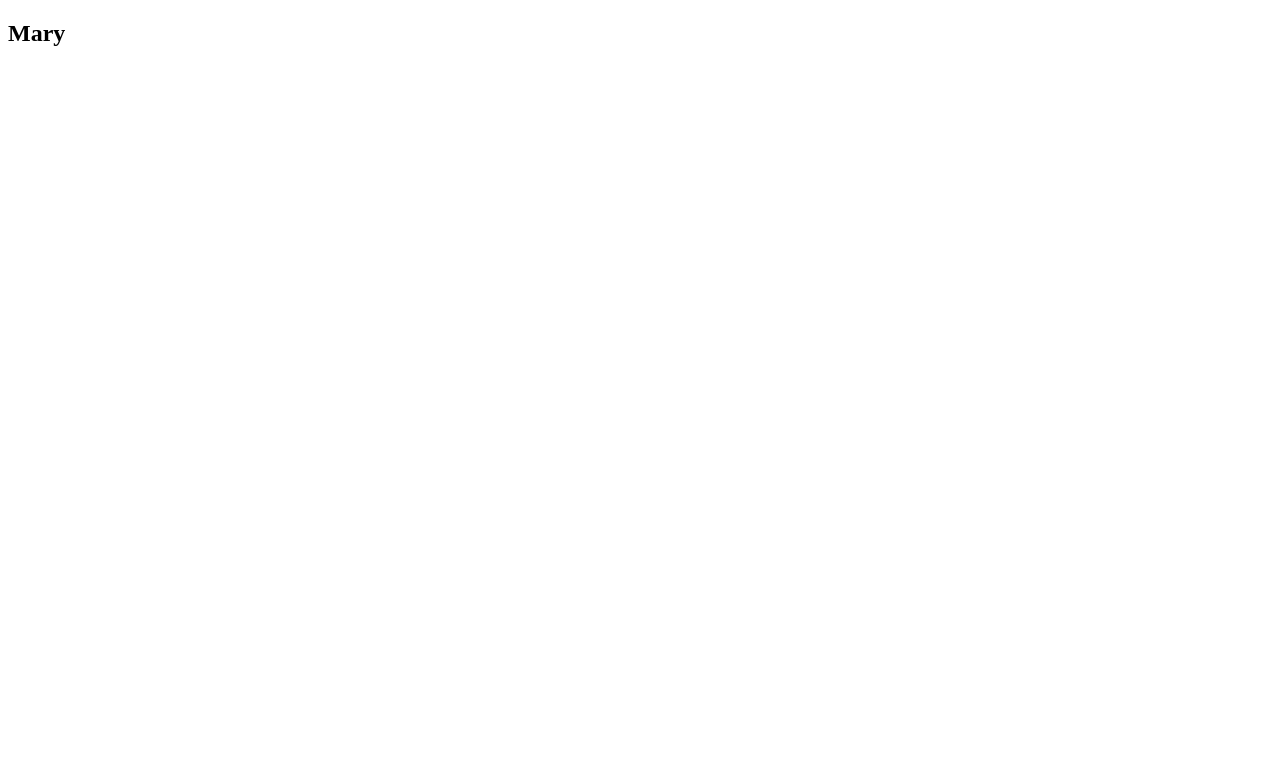
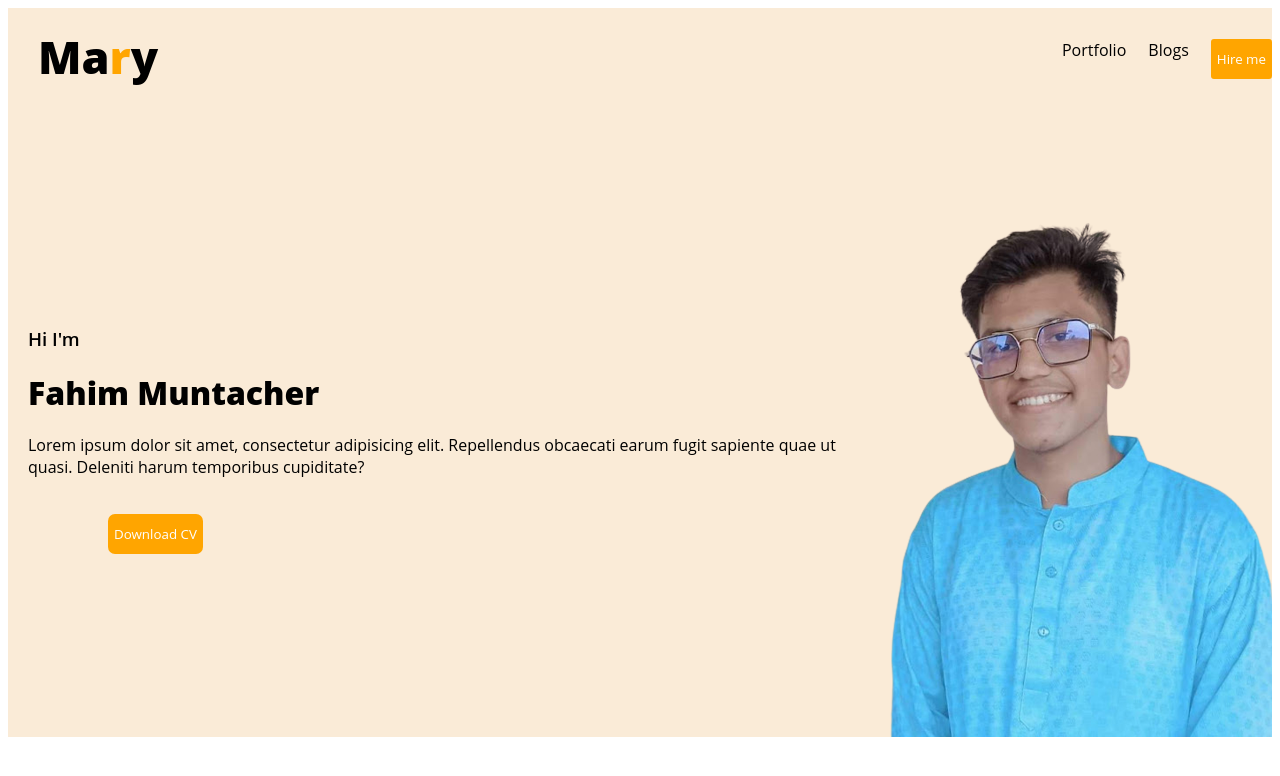
Before and after one commit to fahimmuntacher/First-portfolio-website, a plain HTML site: page index.html in a window 1280 px wide. Drawn offline with Linux system fonts and the light colour scheme.

Commit message:
half commit

```diff
--- a/index.html
+++ b/index.html
@@ -5,8 +5,35 @@
     <meta http-equiv="X-UA-Compatible" content="IE=edge">
     <meta name="viewport" content="width=device-width, initial-scale=1.0">
     <title>my first portfolio website</title>
+    <link rel="stylesheet" href="style/style.css">
 </head>
 <body>
-    <h2>Ma<span class="text-primary-color">r</span>y</h2>
+    <header>
+        <nav>
+            <h2 class="header-tag">Ma<span class="r-color">r</span>y</h2>
+            <ul>
+                <li>Portfolio</li>
+                <li>Blogs</li>
+                <li><button class="header-btn">Hire me</button></li>
+            </ul>
+        </nav>
+        <!-- banner html code -->
+        <div class="banner">
+            <div>
+                <h3 class="banner-subtitle">Hi I'm</h3>
+                <h1 class="banner-title">Fahim Muntacher</h1>
+                <p class="banner-p">Lorem ipsum dolor sit amet, consectetur adipisicing elit. Repellendus obcaecati earum fugit sapiente quae ut quasi. Deleniti harum temporibus cupiditate?</p>
+                <button class="dl-cv">Download CV</button>
+            </div>
+            <img src="media/fahim.png" alt="Fahim ">
+
+        </div>
+    </header>
+    <main>
+
+    </main>
+    <footer>
+
+    </footer>
 </body>
 </html>
--- /dev/null
+++ b/style/style.css
@@ -0,0 +1,71 @@
+
+*{
+    font-family:'Open Sans', 'Segoe UI';
+}
+.r-color{
+    color: orange;
+}
+
+/* header and navigation style */
+nav{
+    display: flex;
+    justify-content: space-between;
+    background-color: antiquewhite;
+
+}
+.header-tag{
+   font-weight: 800;
+   font-size: 45px;
+   margin-left: 30px;
+   margin-top: 18px;
+}
+ul li{
+    list-style: none;
+    margin-top: 15px;
+    margin-left: 22px;
+
+}
+ul{
+    display: flex;
+
+}
+.header-btn{
+    height: 40px;
+    border-radius: 5px;
+    background-color: orange;
+    color: white;
+    font-size: 550;
+    border-radius: 3px;
+    border: 0;
+    margin-bottom: 10px;
+}
+.banner{
+    display: flex;
+    align-items: center;
+    background-color: antiquewhite;
+}
+/* banner css  */
+.banner-subtitle{
+    font-weight: 600;
+    margin-left: 20px;
+
+}
+.banner-title{
+    font-weight: 800;
+    margin: 20px;
+
+}
+.banner-p{
+    font-size: 300;
+    margin-left: 20px;
+
+}
+.dl-cv{
+    color: white;
+    height: 40px;
+    border-radius: 7px;
+    background-color: orange;
+    border: 0;
+    margin-left: 100px;
+    margin-top: 20px;
+}
```
Also changed, not shown: media/fahim background.jpeg (added), media/fahim.png (added).
